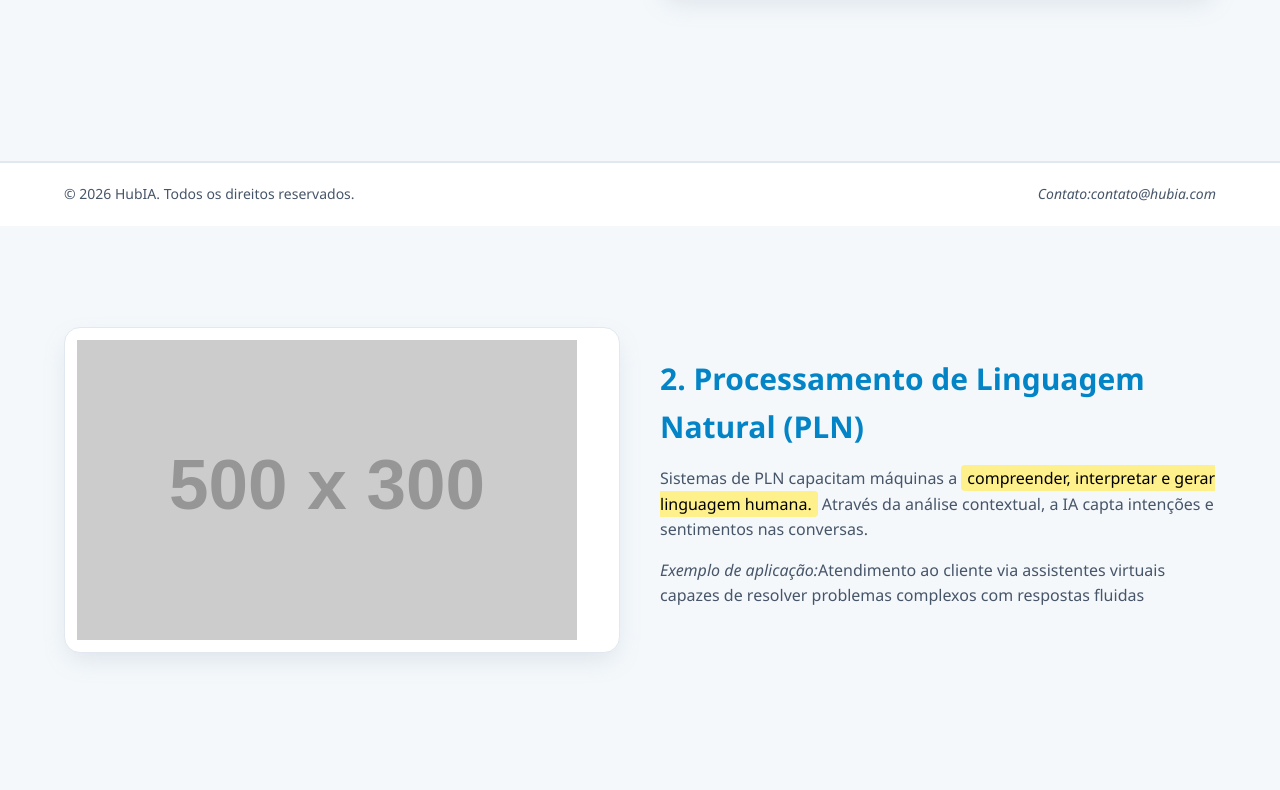
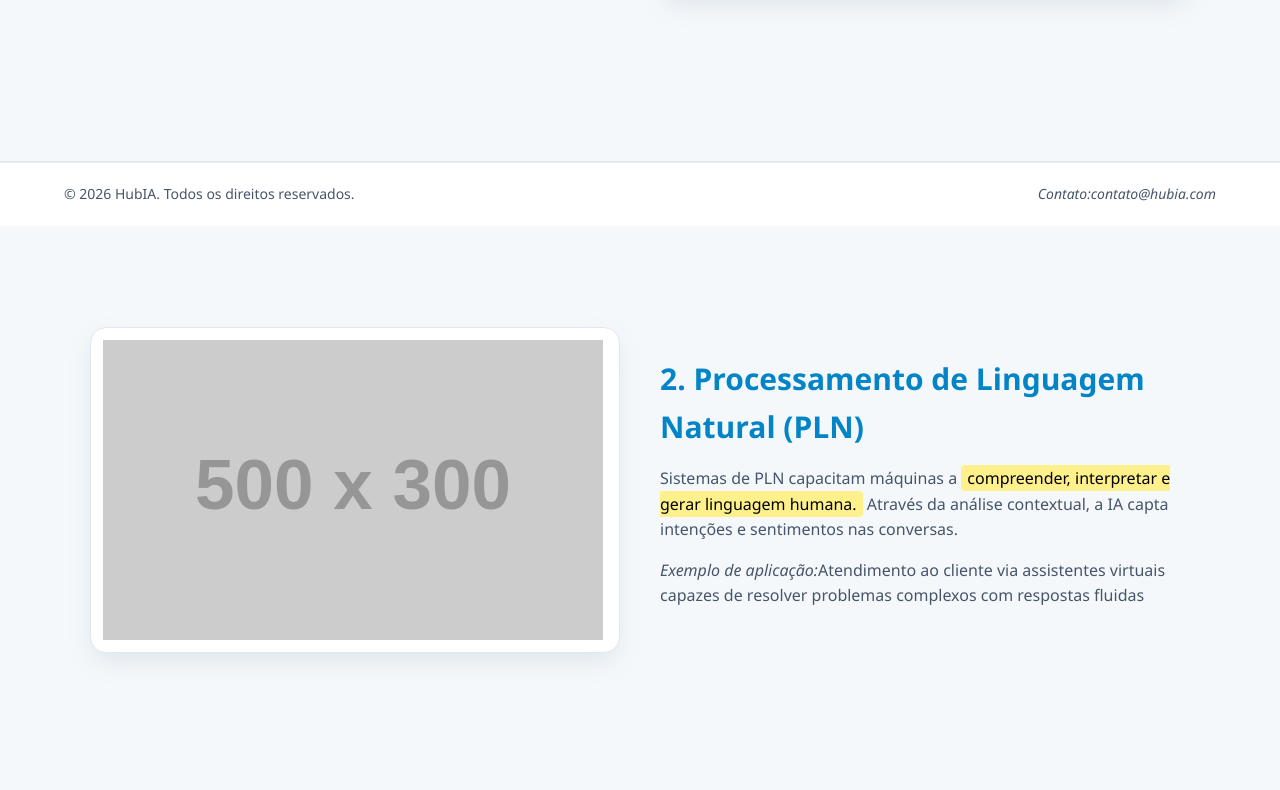
Before and after one commit to rafaela-camara/Display, a website: page hub_ai/index.html in a window 1280 px wide. Shown: the part 574-1364 px from the top of the page. Drawn offline with Linux system fonts and the light colour scheme; placeholder pictures from the web are drawn by us.

Commit message:
ADD: finalizado todas as medias do arquivo responsive

```diff
--- a/hub_ai/css/responsive.css
+++ b/hub_ai/css/responsive.css
@@ -120,4 +120,8 @@
     }
 }
 
-@media (min-width: 1024px){}
+@media (min-width: 1024px){
+    .section-ia__container{
+        max-width: 1100px;
+    }
+}
```
